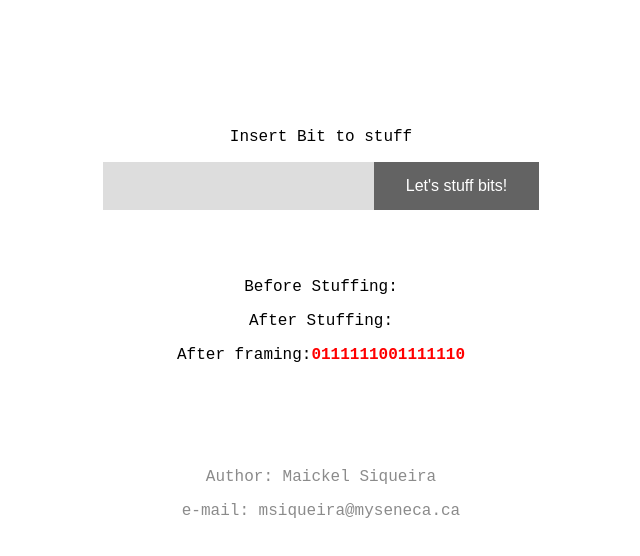
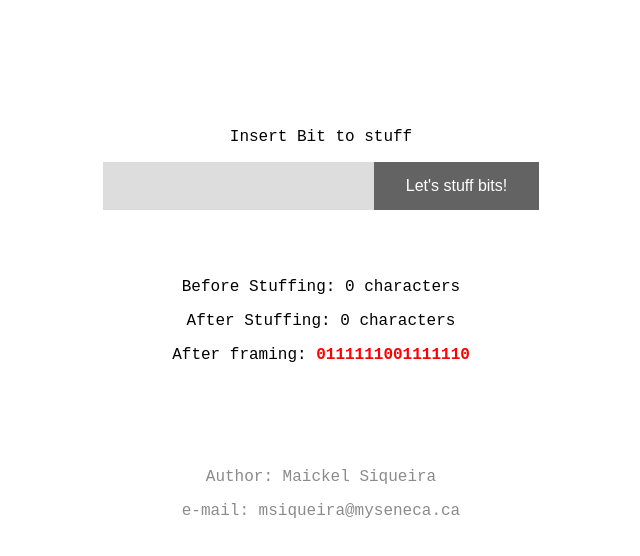
Before and after one commit to mksiq/bit-stuffer-public, a plain HTML site: page index.html in a window 1280 px wide. Both pictures are taken after a click on the button "Let's stuff bits!". Shown: the whole page, without its empty margins (319-959 px from the left). Drawn offline with Linux system fonts and the light colour scheme.

Commit message:
added char count

```diff
--- a/index.html
+++ b/index.html
@@ -11,11 +11,14 @@
             class="button">Let's stuff bits!</button></p>
     <br><br>
 
-    <p>Before Stuffing: <label type="text" id="original">Original bits</label></p>
-    <p>After Stuffing: <label type="text" id="result" class="s_stuffed">Stuffed bits</label><br></p>
+    <p>Before Stuffing: <label type="text" id="original"></label>
+        <label type="text" id="charNumber1"></label></p>
+    <p>After Stuffing: <label type="text" id="result" class="s_stuffed"></label>
+        <label type="text" id="charNumber2"></label><br></p>
 
-    <p>After framing:<label type="text" id="framing" class="s_framing">Frame</label><label type="text" id="result2"
-            class="s_stuffed">Stuffed bits</label><label type="text" id="framing2" class="s_framing">Frame</label></p>
+    <p>After framing: <label type="text" id="framing" class="s_framing"></label><label type="text" id="result2"
+            class="s_stuffed"></label><label type="text" id="framing2" class="s_framing"></label>
+            <label type="text" id="charNumber3"></label></p>
 
     <br><br><br><br>
     <author><p>Author: Maickel Siqueira</p>
@@ -32,6 +35,7 @@
     var framing = "01111110";
     var framed = "";
     var stuffed = "";
+
 
     function stuff() {
         for (var i = 0; i < stuffed.length; i++) {
@@ -59,6 +63,8 @@
         document.getElementById('result2').innerText = stuffed;
         document.getElementById('framing').innerText = framed;
         document.getElementById('framing2').innerText = framed;
+        document.getElementById('charNumber1').innerText = original.length + " characters";
+        document.getElementById('charNumber2').innerText = stuffed.length + " characters";
     }
 
     document.getElementById("resultButton").addEventListener('click', function () {
```
